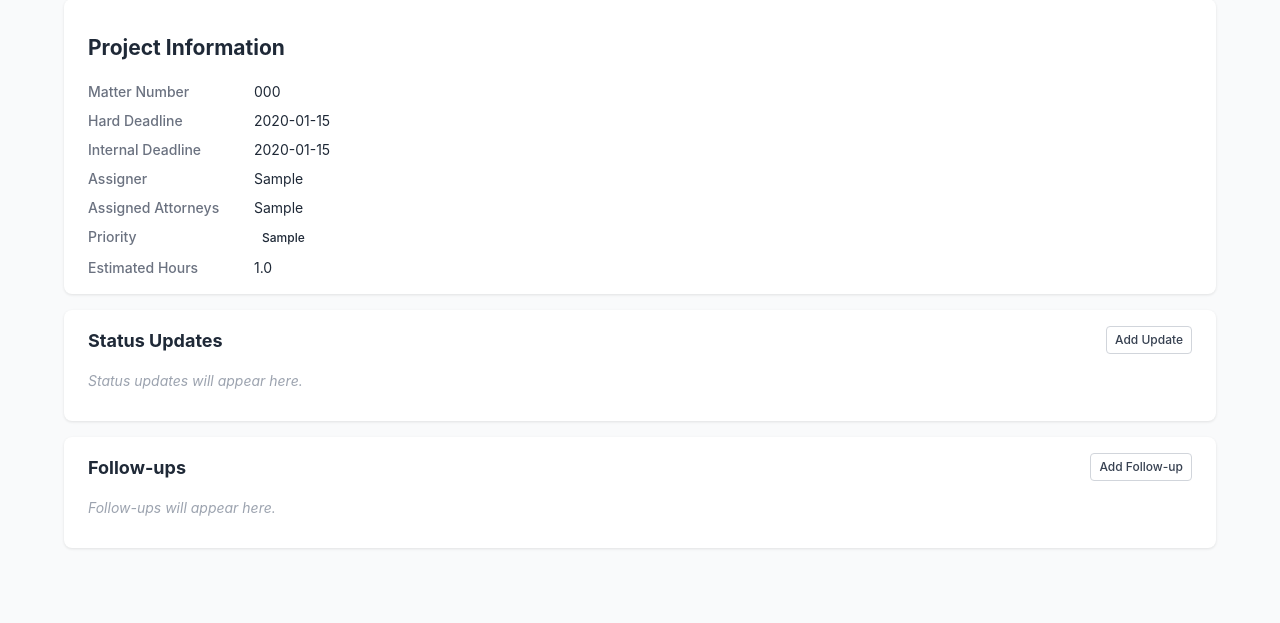
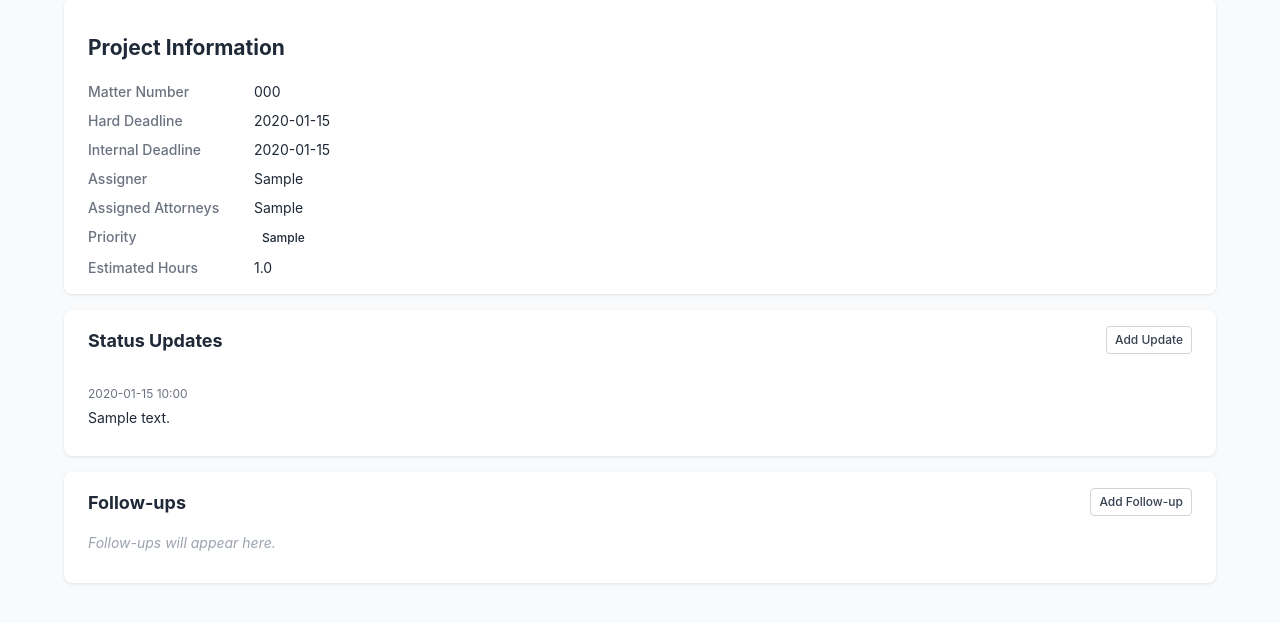
Before and after one commit to nomindnick/worktracker_v1, a Flask app: page /projects/1 in a window 1280 px wide. Shown: the part 144-767 px from the top of the page. Run offline with Flask 3, Linux system fonts and the light colour scheme; tables that the repository leaves empty hold one stand-in row (values such as "Sample post").

Commit message:
Complete Sprint 2.2: Integrate status updates into project views
- Add staleness properties to Project model (last_update_date,
  days_since_update, staleness_level) with get_status_updates_ordered()
- Update project detail template to show status update history (newest first)
- Update project list with Last Updated column, Days Stale badge with
  color coding (green/yellow/red), and Add Update button
- Add CSS styles for staleness badges and update list display
- Add 11 new tests (7 model, 4 template) - 111 tests total, 100% coverage

Phase 2: Status Updates complete.

🤖 Generated with [Claude Code](https://claude.com/claude-code)

Co-Authored-By: Claude Opus 4.5 <noreply@anthropic.com>

```diff
--- a/app/models.py
+++ b/app/models.py
@@ -23,6 +23,34 @@ class Project(db.Model):
     # Relationships
     followups = db.relationship('FollowUp', backref='project', lazy='dynamic', cascade='all, delete-orphan')
     status_updates = db.relationship('StatusUpdate', backref='project', lazy='dynamic', cascade='all, delete-orphan')
+
+    @property
+    def last_update_date(self):
+        """Get the datetime of the most recent status update, or None."""
+        from app.models import StatusUpdate
+        update = self.status_updates.order_by(StatusUpdate.created_at.desc()).first()
+        return update.created_at if update else None
+
+    def get_status_updates_ordered(self):
+        """Get all status updates ordered by created_at descending (newest first)."""
+        from app.models import StatusUpdate
+        return self.status_updates.order_by(StatusUpdate.created_at.desc()).all()
+
+    @property
+    def days_since_update(self):
+        """Return days since last update, or days since creation if no updates."""
+        reference_date = self.last_update_date or self.created_at
+        return (datetime.utcnow() - reference_date).days
+
+    @property
+    def staleness_level(self):
+        """Return 'critical' (14+ days), 'warning' (7-13 days), or 'ok' (< 7 days)."""
+        days = self.days_since_update
+        if days >= 14:
+            return 'critical'
+        elif days >= 7:
+            return 'warning'
+        return 'ok'
 
     def __repr__(self):
         return f'<Project {self.client_name}: {self.project_name}>'
--- a/app/static/css/style.css
+++ b/app/static/css/style.css
@@ -255,6 +255,55 @@ body {
     color: #166534;
 }
 
+/* Staleness Badges */
+.staleness {
+    display: inline-block;
+    padding: 0.125rem 0.5rem;
+    font-size: 0.75rem;
+    font-weight: 500;
+    border-radius: 9999px;
+}
+
+.staleness-critical {
+    background: #fee2e2;
+    color: #991b1b;
+}
+
+.staleness-warning {
+    background: #fef3c7;
+    color: #92400e;
+}
+
+.staleness-ok {
+    background: #dcfce7;
+    color: #166534;
+}
+
+/* Update List */
+.update-list {
+    list-style: none;
+    padding: 0;
+    margin: 0;
+}
+
+.update-item {
+    padding: 0.75rem 0;
+    border-bottom: 1px solid var(--color-gray-200);
+}
+
+.update-item:last-child {
+    border-bottom: none;
+}
+
+.update-date {
+    font-size: 0.75rem;
+    color: var(--color-gray-500);
+}
+
+.update-notes {
+    margin: 0.25rem 0 0 0;
+}
+
 /* Forms */
 .form {
     max-width: 600px;
--- a/app/templates/projects/detail.html
+++ b/app/templates/projects/detail.html
@@ -45,7 +45,19 @@
             <h2>Status Updates</h2>
             <a href="{{ url_for('updates.new') }}?project_id={{ project.id }}" class="btn btn-small">Add Update</a>
         </div>
-        <p class="placeholder">Status updates will appear here.</p>
+        {% set updates = project.get_status_updates_ordered() %}
+        {% if updates %}
+        <ul class="update-list">
+            {% for update in updates %}
+            <li class="update-item">
+                <span class="update-date">{{ update.created_at.strftime('%Y-%m-%d %H:%M') }}</span>
+                <p class="update-notes">{{ update.notes }}</p>
+            </li>
+            {% endfor %}
+        </ul>
+        {% else %}
+        <p class="empty-state">No status updates yet.</p>
+        {% endif %}
     </section>
 
     <section class="followups">
--- a/app/templates/projects/list.html
+++ b/app/templates/projects/list.html
@@ -18,6 +18,8 @@
                 <th>Matter #</th>
                 <th>Internal Deadline</th>
                 <th>Priority</th>
+                <th>Last Updated</th>
+                <th>Days Stale</th>
                 <th>Actions</th>
             </tr>
         </thead>
@@ -29,7 +31,10 @@
                 <td>{{ project.matter_number or '-' }}</td>
                 <td>{{ project.internal_deadline }}</td>
                 <td><span class="priority priority-{{ project.priority }}">{{ project.priority }}</span></td>
+                <td>{{ project.last_update_date.strftime('%Y-%m-%d') if project.last_update_date else '-' }}</td>
+                <td><span class="staleness staleness-{{ project.staleness_level }}">{{ project.days_since_update }}d</span></td>
                 <td>
+                    <a href="{{ url_for('updates.new') }}?project_id={{ project.id }}" class="btn btn-small">Add Update</a>
                     <a href="{{ url_for('projects.edit', id=project.id) }}" class="btn btn-small">Edit</a>
                 </td>
             </tr>
```
Also changed, not shown: IMPLEMENTATION_PLAN.md (+3 -2 lines), tests/routes/test_projects.py (+29 -0 lines), tests/test_models.py (+40 -0 lines).
